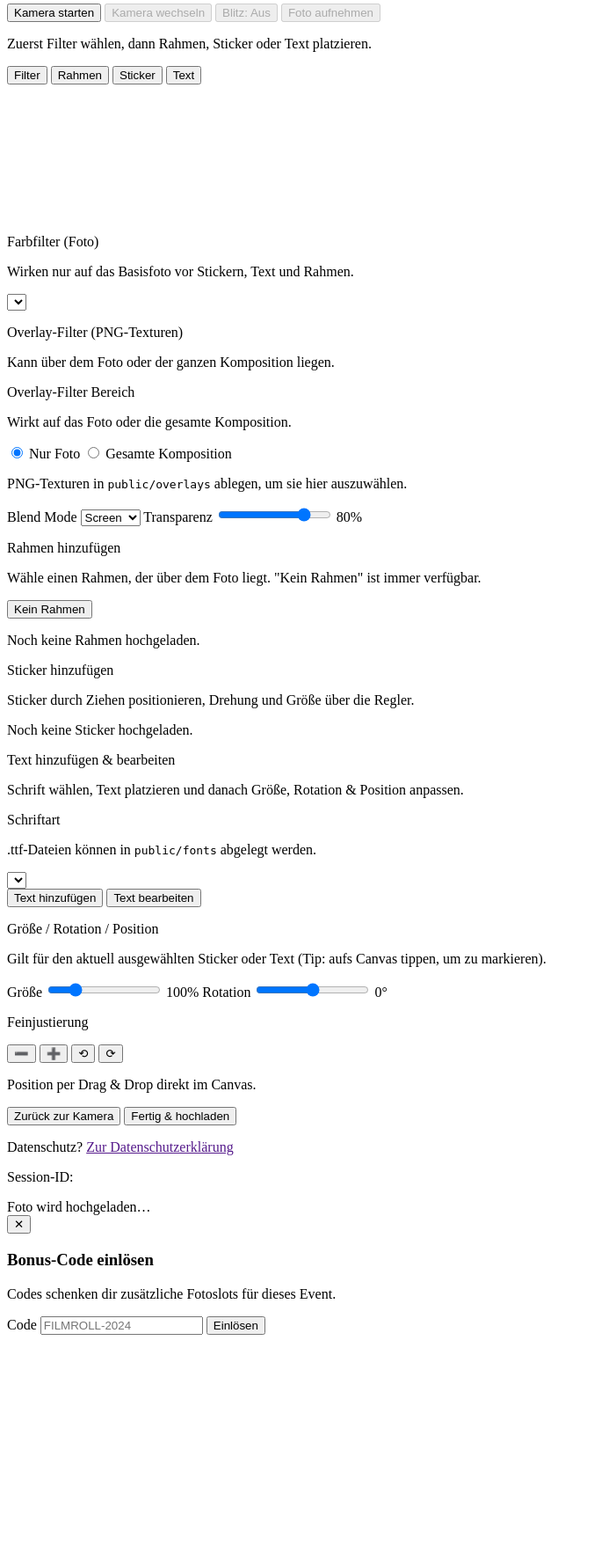
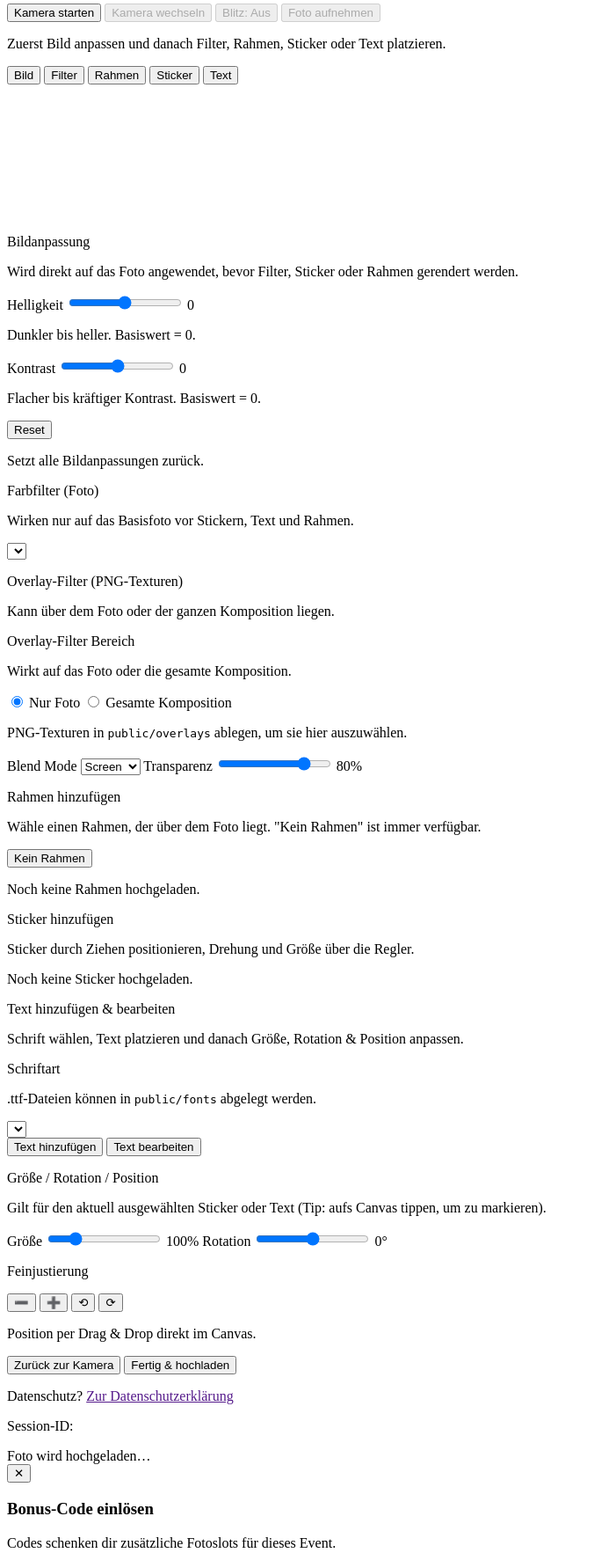
Before and after one commit to negurvulkan/CamNoir, a PHP site: template views/event.php in a window 1280 px wide. Shown: the part 294-2059 px from the top of the page at 88% size, without its empty margins (0-676 px from the left). Before the commit the page ends 1811 px from the top, so only its background shows below. Run offline with PHP 8.4, Linux system fonts and the light colour scheme; the template is opened without the code that fills it, so the values that code supplies are empty; a map, chart or similar area stays blank.

Commit message:
Add image adjustment controls to editor

```diff
--- a/views/event.php
+++ b/views/event.php
@@ -121,11 +121,12 @@ $themeStyles = theme_style_block($theme);
     </div>
 
     <div id="editor-view" class="hidden">
-        <p class="muted small">Zuerst Filter wählen, dann Rahmen, Sticker oder Text platzieren.</p>
+        <p class="muted small">Zuerst Bild anpassen und danach Filter, Rahmen, Sticker oder Text platzieren.</p>
         <div class="editor-layout tabbed-editor">
             <div class="editor-canvas-shell">
                 <div class="tab-list tab-list-floating" role="tablist">
-                    <button class="tab-btn active" role="tab" aria-selected="true" data-tab-target="filter">Filter</button>
+                    <button class="tab-btn active" role="tab" aria-selected="true" data-tab-target="image">Bild</button>
+                    <button class="tab-btn" role="tab" aria-selected="false" data-tab-target="filter">Filter</button>
                     <button class="tab-btn" role="tab" aria-selected="false" data-tab-target="frames">Rahmen</button>
                     <button class="tab-btn" role="tab" aria-selected="false" data-tab-target="stickers">Sticker</button>
                     <button class="tab-btn" role="tab" aria-selected="false" data-tab-target="text">Text</button>
@@ -134,6 +135,34 @@ $themeStyles = theme_style_block($theme);
             </div>
             <div class="tab-shell">
                 <div class="tab-panels">
+                    <div class="tab-panel" data-tab-panel="image">
+                        <div class="tool-header">
+                            <p class="muted small">Bildanpassung</p>
+                            <p class="muted small">Wird direkt auf das Foto angewendet, bevor Filter, Sticker oder Rahmen gerendert werden.</p>
+                        </div>
+                        <div class="panel-grid">
+                            <div class="panel-card">
+                                <label class="field compact">
+                                    <span class="muted small">Helligkeit</span>
+                                    <input id="brightness-range" type="range" min="-100" max="100" value="0" />
+                                    <span class="muted small"><span id="brightness-value">0</span></span>
+                                </label>
+                                <p class="muted small">Dunkler bis heller. Basiswert = 0.</p>
+                            </div>
+                            <div class="panel-card">
+                                <label class="field compact">
+                                    <span class="muted small">Kontrast</span>
+                                    <input id="contrast-range" type="range" min="-100" max="100" value="0" />
+                                    <span class="muted small"><span id="contrast-value">0</span></span>
+                                </label>
+                                <p class="muted small">Flacher bis kräftiger Kontrast. Basiswert = 0.</p>
+                            </div>
+                            <div class="panel-card actions-row">
+                                <button id="adjustment-reset-btn" class="secondary" type="button">Reset</button>
+                                <p class="muted small">Setzt alle Bildanpassungen zurück.</p>
+                            </div>
+                        </div>
+                    </div>
                     <div class="tab-panel" data-tab-panel="filter">
                         <div class="panel-grid">
                             <div class="panel-card">
```
Also changed, not shown: README.md, public/js/app.js.
